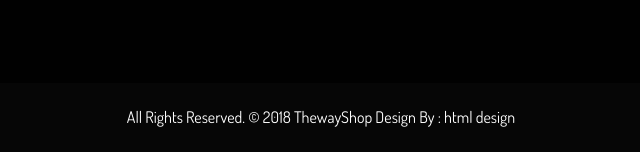
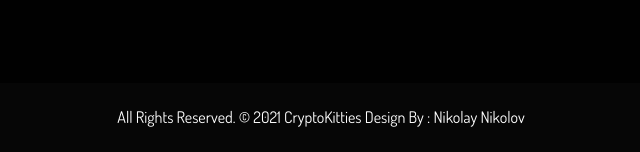
Before and after one commit to nikolaynikolov971/NftShop, a Django app: page / in a window 1280 px wide. Shown: the part 2015-2167 px from the top of the page, without its empty margins (319-959 px from the left). Run offline with Django 3.2, Linux system fonts and the light colour scheme; some libraries are stand-ins or nearby versions.

Commit message:
updated templates
copyrights added

```diff
--- a/shop/templates/about.html
+++ b/shop/templates/about.html
@@ -289,8 +289,8 @@
 
 <!-- Start copyright  -->
 <div class="footer-copyright">
-    <p class="footer-company">All Rights Reserved. &copy; 2018 <a href="#">ThewayShop</a> Design By :
-        <a href="https://html.design/">html design</a></p>
+    <p class="footer-company">All Rights Reserved. &copy; 2021 <a href="#">CryptoKitties</a> Design By : Nikolay Nikolov
+        </p>
 </div>
 <!-- End copyright  -->
 
--- a/shop/templates/bought_products.html
+++ b/shop/templates/bought_products.html
@@ -271,8 +271,8 @@
 
 <!-- Start copyright  -->
 <div class="footer-copyright">
-    <p class="footer-company">All Rights Reserved. &copy; 2018 <a href="#">ThewayShop</a> Design By :
-        <a href="https://html.design/">html design</a></p>
+    <p class="footer-company">All Rights Reserved. &copy; 2021 <a href="#">CryptoKitties</a> Design By : Nikolay Nikolov
+        </p>
 </div>
 <!-- End copyright  -->
 
--- a/shop/templates/cart.html
+++ b/shop/templates/cart.html
@@ -358,8 +358,8 @@
 
 <!-- Start copyright  -->
 <div class="footer-copyright">
-    <p class="footer-company">All Rights Reserved. &copy; 2018 <a href="#">ThewayShop</a> Design By :
-        <a href="https://html.design/">html design</a></p>
+    <p class="footer-company">All Rights Reserved. &copy; 2021 <a href="#">CryptoKitties</a> Design By : Nikolay Nikolov
+        </p>
 </div>
 <!-- End copyright  -->
 
--- a/shop/templates/contact-us.html
+++ b/shop/templates/contact-us.html
@@ -335,8 +335,8 @@
 
 <!-- Start copyright  -->
 <div class="footer-copyright">
-    <p class="footer-company">All Rights Reserved. &copy; 2018 <a href="#">ThewayShop</a> Design By :
-        <a href="https://html.design/">html design</a></p>
+    <p class="footer-company">All Rights Reserved. &copy; 2021 <a href="#">CryptoKitties</a> Design By : Nikolay Nikolov
+        </p>
 </div>
 <!-- End copyright  -->
 
--- a/shop/templates/index.html
+++ b/shop/templates/index.html
@@ -329,8 +329,8 @@
 
 <!-- Start copyright  -->
 <div class="footer-copyright">
-    <p class="footer-company">All Rights Reserved. &copy; 2018 <a href="#">ThewayShop</a> Design By :
-        <a href="https://html.design/">html design</a></p>
+    <p class="footer-company">All Rights Reserved. &copy; 2021 <a href="#">CryptoKitties</a> Design By : Nikolay Nikolov
+        </p>
 </div>
 <!-- End copyright  -->
 
--- a/shop/templates/my-account.html
+++ b/shop/templates/my-account.html
@@ -287,8 +287,8 @@
 
 <!-- Start copyright  -->
 <div class="footer-copyright">
-    <p class="footer-company">All Rights Reserved. &copy; 2018 <a href="#">ThewayShop</a> Design By :
-        <a href="https://html.design/">html design</a></p>
+    <p class="footer-company">All Rights Reserved. &copy; 2021 <a href="#">CryptoKitties</a> Design By : Nikolay Nikolov
+        </p>
 </div>
 <!-- End copyright  -->
 
--- a/shop/templates/shop-detail.html
+++ b/shop/templates/shop-detail.html
@@ -309,8 +309,8 @@
 
 <!-- Start copyright  -->
 <div class="footer-copyright">
-    <p class="footer-company">All Rights Reserved. &copy; 2018 <a href="#">ThewayShop</a> Design By :
-        <a href="https://html.design/">html design</a></p>
+    <p class="footer-company">All Rights Reserved. &copy; 2021 <a href="#">CryptoKitties</a> Design By : Nikolay Nikolov
+        </p>
 </div>
 <!-- End copyright  -->
 
--- a/shop/templates/shop.html
+++ b/shop/templates/shop.html
@@ -411,8 +411,8 @@
 
 <!-- Start copyright  -->
 <div class="footer-copyright">
-    <p class="footer-company">All Rights Reserved. &copy; 2018 <a href="#">ThewayShop</a> Design By :
-        <a href="https://html.design/">html design</a></p>
+    <p class="footer-company">All Rights Reserved. &copy; 2021 <a href="#">CryptoKitties</a> Design By : Nikolay Nikolov
+        </p>
 </div>
 <!-- End copyright  -->
 
```
